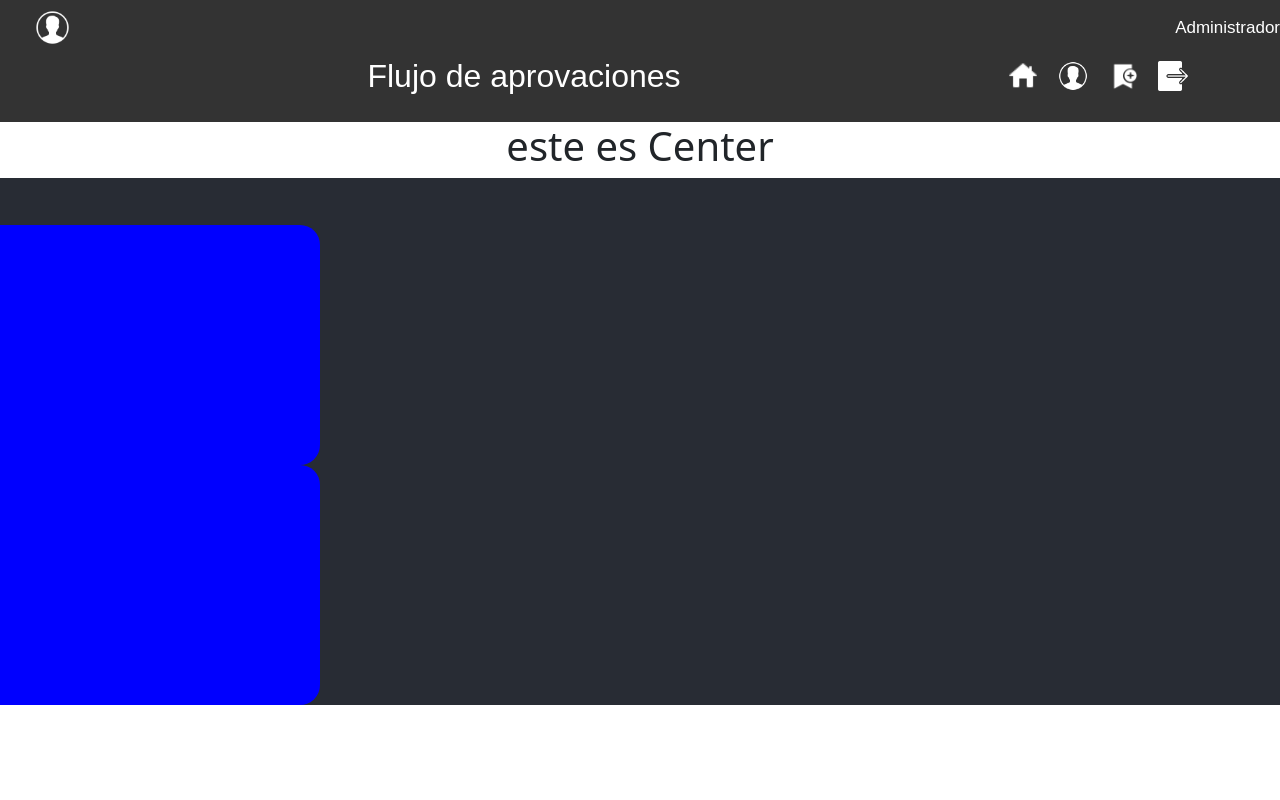
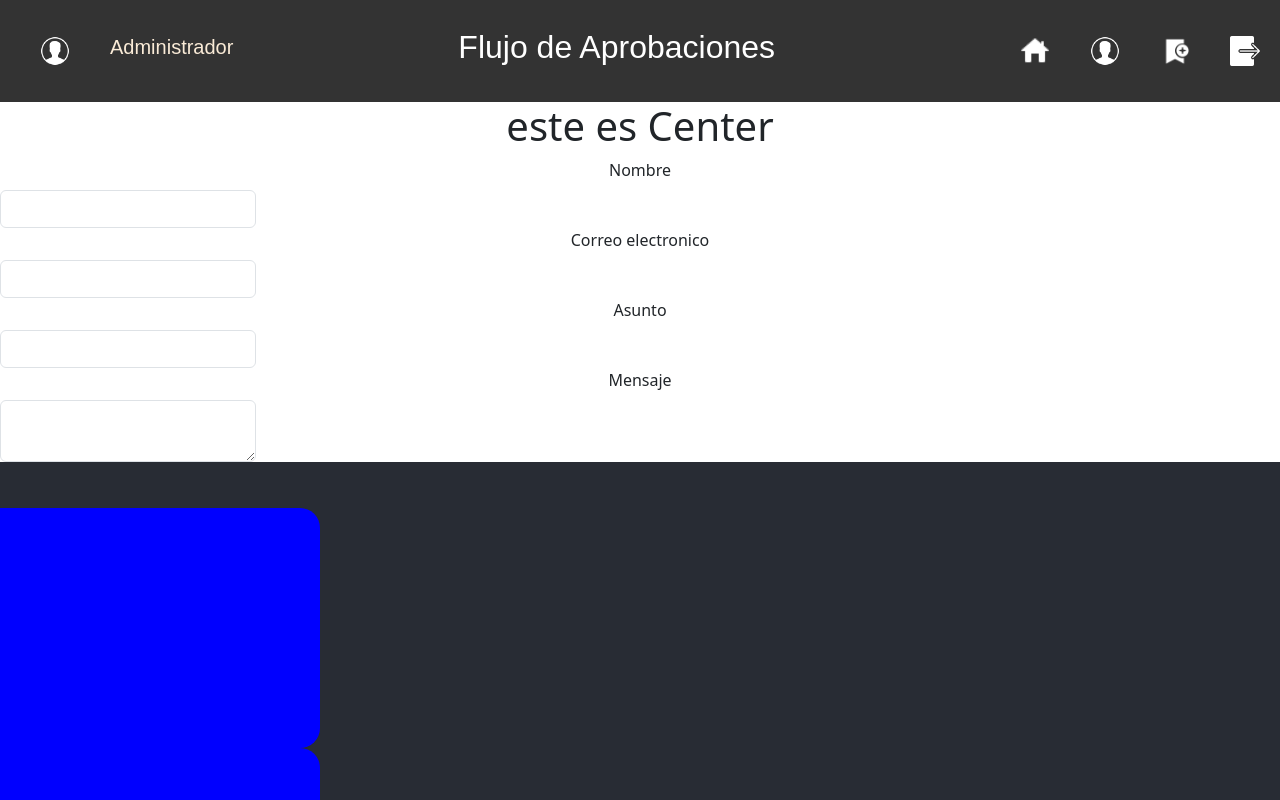
Before and after one commit to JPPUERTAORREGO/aprovals_process, a React (Create React App) app: page / in a window 1280 px wide. Shown: the top 800 px of the page. Built offline with nearby package versions, Linux system fonts and the light colour scheme.

Commit message:
version 2
organizacion de formulario

```diff
--- a/src/App.js
+++ b/src/App.js
@@ -1,9 +1,10 @@
 import 'bootstrap/dist/css/bootstrap.min.css';
 import './App.css';
 
-import  Header_component  from './components/Header_component';
+import { Header_component } from './components/Header_component';
 import { List_component } from './components/List_component';
 import { Detail_component } from './components/Detail_component';
+import ContactForm from './components/ContactForm';
 
 function App() {
   return (
@@ -14,6 +15,9 @@ function App() {
       <div className="List">
         <List_component />
       </div>
+      <div>
+        <ContactForm />
+      </div>
       <div className="Detail">
         <Detail_component />
       </div>
--- /dev/null
+++ b/src/components/ContactForm.css
@@ -0,0 +1,4 @@
+.form-control{
+    width: 20%;
+
+}
--- /dev/null
+++ b/src/components/ContactForm.jsx
@@ -0,0 +1,22 @@
+import React from 'react'
+import './ContactForm.css'
+
+const ContactForm = () => {
+    return (
+        <form>
+            <label className='form-label'>Nombre</label>
+            <input type="text" className='form-control'/>
+
+            <label  className='form-label'>Correo electronico</label>
+            <input type="text" className='form-control'/>
+
+            <label  className='form-label'>Asunto</label>
+            <input type="text" className='form-control'/>
+
+            <label  className='form-label'>Mensaje</label>
+            <textarea className='form-control'/>
+        </form>
+    )
+}
+
+export default ContactForm
--- a/src/components/Header_component.css
+++ b/src/components/Header_component.css
@@ -1,59 +1,41 @@
-.contenedor_navbar{
+.navbar {
+    font-family: Arial, sans-serif;
     margin: 0;
-    font-family: Arial, sans-serif;
-}
-.navbar {
     background-color: #333;
     overflow: hidden;
-}
-.logop {
-    padding-left: 35px;
-    width: 70px; /* Tamaño deseado */
-    height: 35px;
+    color: antiquewhite;
 }
 
-.tipoCuenta h3{
+
+.navbar a {
+    float: left;
+    display: block;
+    color: white;
     text-align: center;
-    padding-left: 20px;
-    color: #fff;
-    margin-top: 10px;
-    font-size: 17px;
-}
-.container_hd{
-    list-style-type: none;
-    padding: 0;
-    text-align: center;
-    display: flex;
-    justify-content: center;
-}
-h2{
-    color: #fff;
-}
-.nav-links li {
-    display: inline-block;
-    margin: 0 10px; /* Espacio entre elementos */
-}
-.nav-links li a {
-    color: #fff;
+    padding: 14px 20px;
     text-decoration: none;
 }
-.nav-links li a:hover {
-    color: #151515;
-}
-.nav-links img {
-    display: flex;
-    justify-content: center;
-}
-.imagenes{
-    margin-top: 15px;
+
+.navbar-center {
+    float: left;
+    display: block;
+    color: white;
+    text-align: center;
+    padding: 14px 20px;
+    text-decoration: none;
+    flex-grow: 1;
 }
 
-@media (max-width: 768px) {
-    .navbar h3 {
-        margin-left: 10px; /* Ajustar según sea necesario */
-    }
-    .nav-links li {
-        display: block;
-        margin: 10px auto; /* Ajustar según sea necesario */
-    }
+.navbar-right {
+    float: right;
+    overflow: hidden;
 }
+
+.navbar-right a {
+    float: left;
+    display: block;
+    color: white;
+    text-align: center;
+    padding: 14px 20px;
+    text-decoration: none;
+}
--- a/src/components/Header_component.js
+++ b/src/components/Header_component.js
@@ -3,26 +3,20 @@ import './Header_component.css'
 
 export const Header_component = () => {
   return (
-    <div class="contenedor_navbar">
-      <nav class="navbar">
-        <div>
-          <img class="logop" src="user.png" alt="logo"/>
-        </div>
-        <div class="tipoCuenta">
-          <h3>Administrador</h3>
-        </div>
-        <div class="container">
-          <div>
-          </div>
-          <h2>Flujo de aprovaciones</h2>
-            <ul class="nav-links">
-                <li><a href="#"><img class="imagenes" src="inicio.png" alt="user" width="30" height="30"/></a></li>
-                <li><a href="#"><img class="imagenes" src="user.png" alt="user" width="30" height="30"/></a></li>
-                <li><a href="#"><img class="imagenes" src="agregar.png" alt="agregar" width="30" height="30"/></a></li>
-                <li><a href="#"><img class="imagenes" src="salir.png" alt="salir" width="30" height="30"/></a></li>
-            </ul>
-        </div>
-      </nav>
+    <div class="navbar">
+      <a>
+        <a href="#"><img class="imagenes" src="user.png" alt="user" width="30" height="30"/></a>
+      </a>
+      <h5>Administrador</h5>
+      <div class="navbar-center">
+        <h2>Flujo de Aprobaciones</h2>
+      </div>
+      <div class="navbar-right">
+        <a href="#"><img class="imagenes" src="inicio.png" alt="user" width="30" height="30"/></a>
+        <a href="#"><img class="imagenes" src="user.png" alt="user" width="30" height="30"/></a>
+        <a href="#"><img class="imagenes" src="agregar.png" alt="agregar" width="30" height="30"/></a>
+        <a href="#"><img class="imagenes" src="salir.png" alt="salir" width="30" height="30"/></a>
+      </div>
     </div>
   )
 }
```
